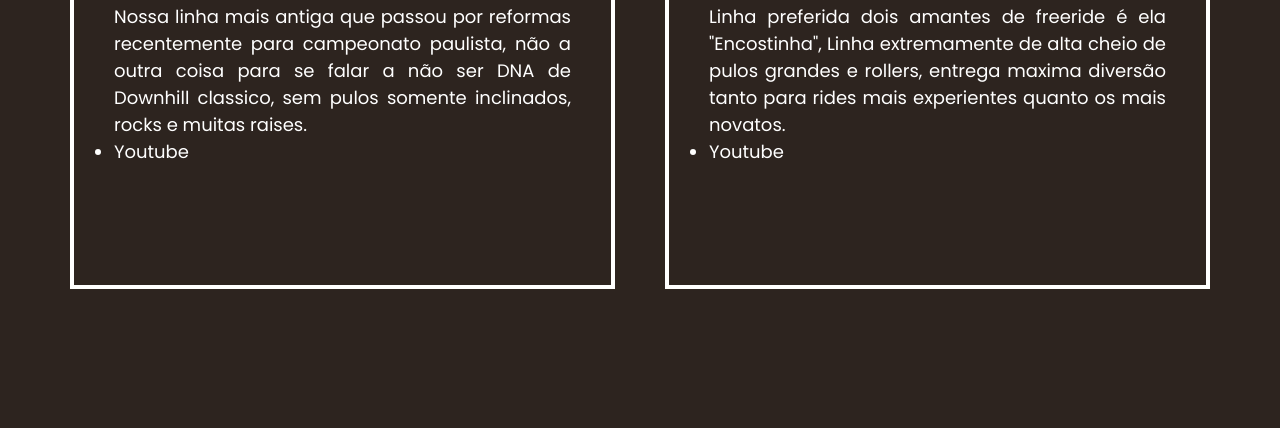
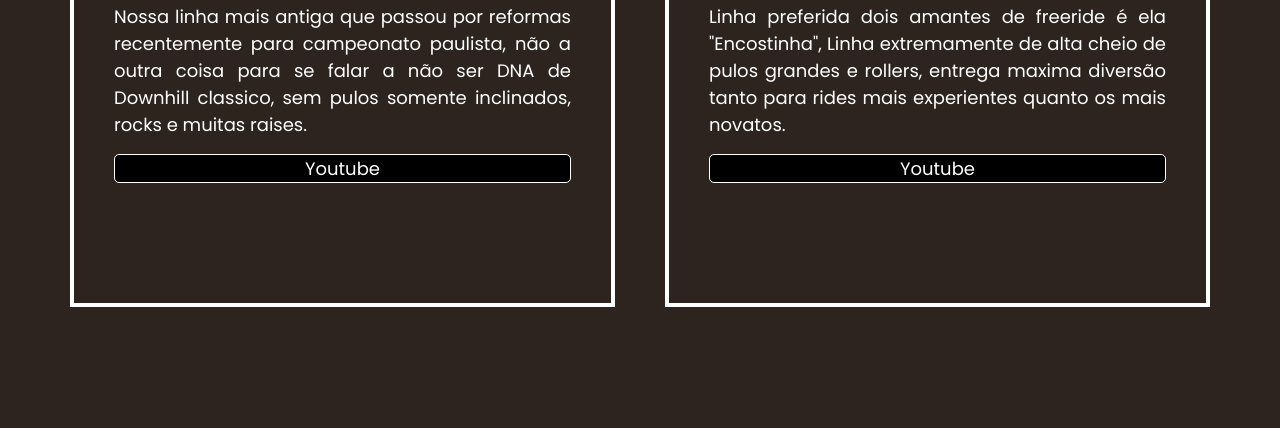
Before and after one commit to EduardoMoraes19/EncostaV2-Oficial, a plain HTML site: page index.html in a window 1280 px wide. Shown: the part 1398-1826 px from the top of the page. Drawn offline with nearby package versions, Linux system fonts and the light colour scheme.

Commit message:
Update style.css

```diff
--- a/style.css
+++ b/style.css
@@ -204,7 +204,11 @@ section.lines .flex {
 }
 
 .formato-referencia{
-  list-style-type: disc;
+  border: 1px solid white;
+  border-radius: 5px;
+  margin-top: 1rem;
+  background: #000000;
+  text-align: center;
 }
 
 .lines-box i {
```
